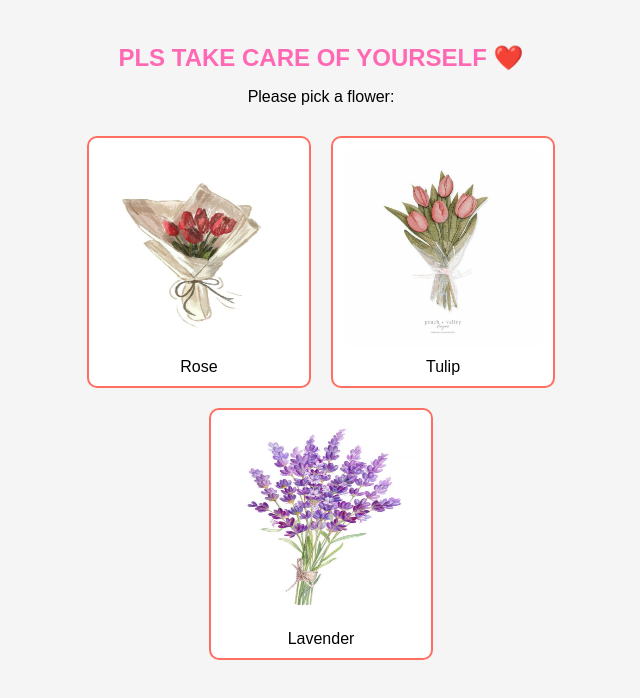
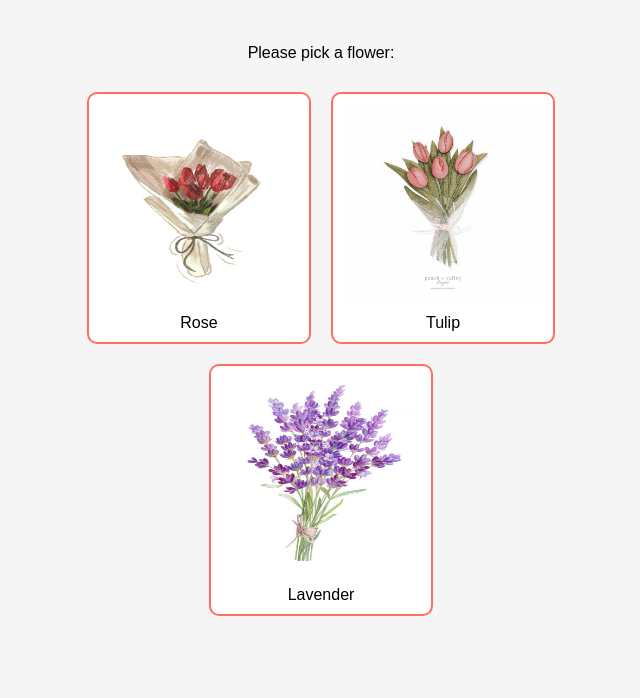
Before and after one commit to SAMYBOI1224/samysamy, a plain HTML site: page TEST WEBSITE/index.html in a window 1280 px wide. Shown: the whole page, without its empty margins (319-959 px from the left). Drawn offline with Linux system fonts and the light colour scheme.

Commit message:
Update index.html

```diff
--- a/TEST WEBSITE/index.html
+++ b/TEST WEBSITE/index.html
@@ -8,7 +8,6 @@
 </head>
 <body>
     <div class="container">
-        <h1 class="title">PLS TAKE CARE OF YOURSELF <span>&#10084;&#65039;</span></h1>
         <p>Please pick a flower:</p>
         <div class="flower-selection">
             <div class="flower-button" onclick="selectFlower('rose')">
```
